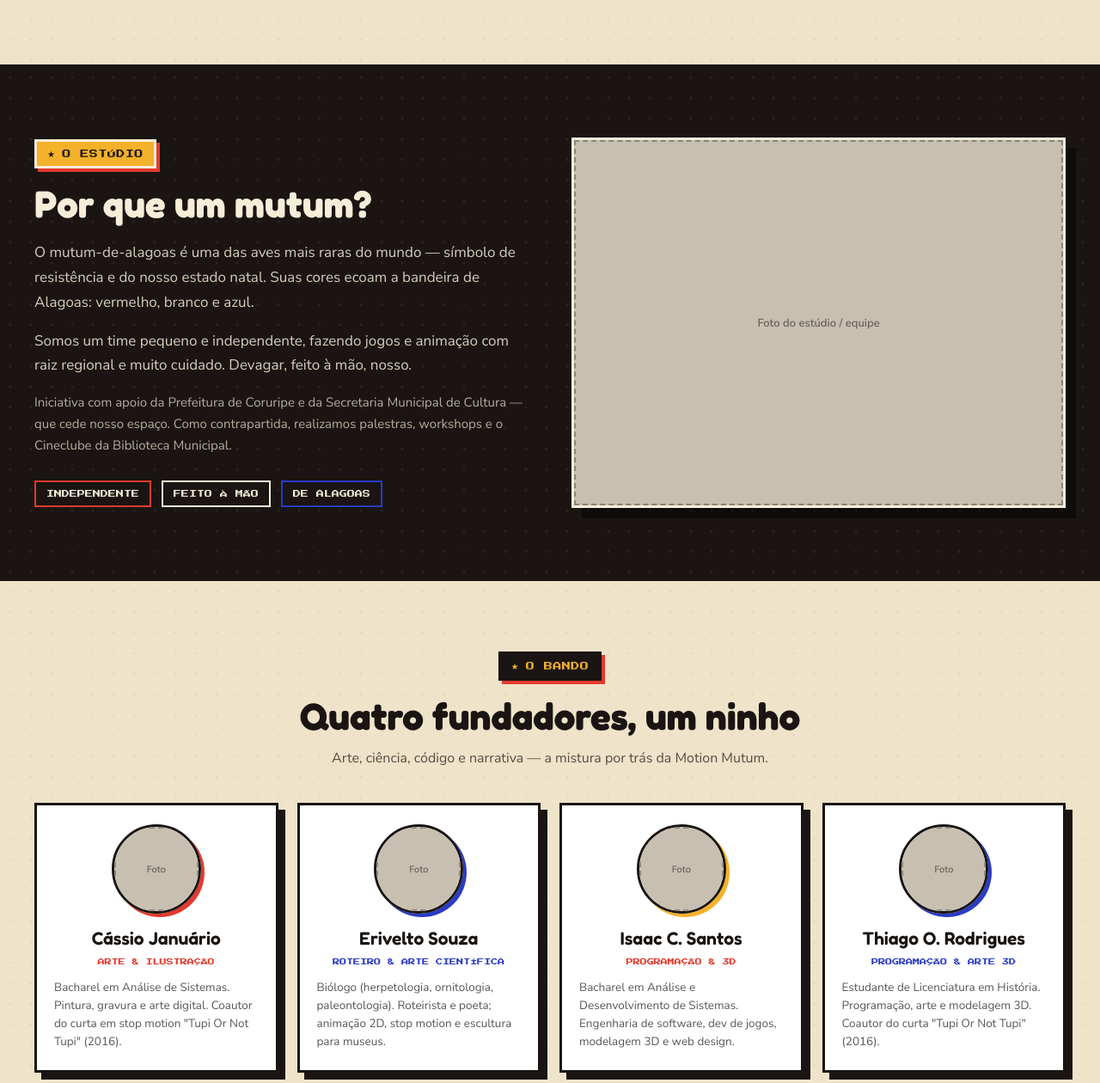
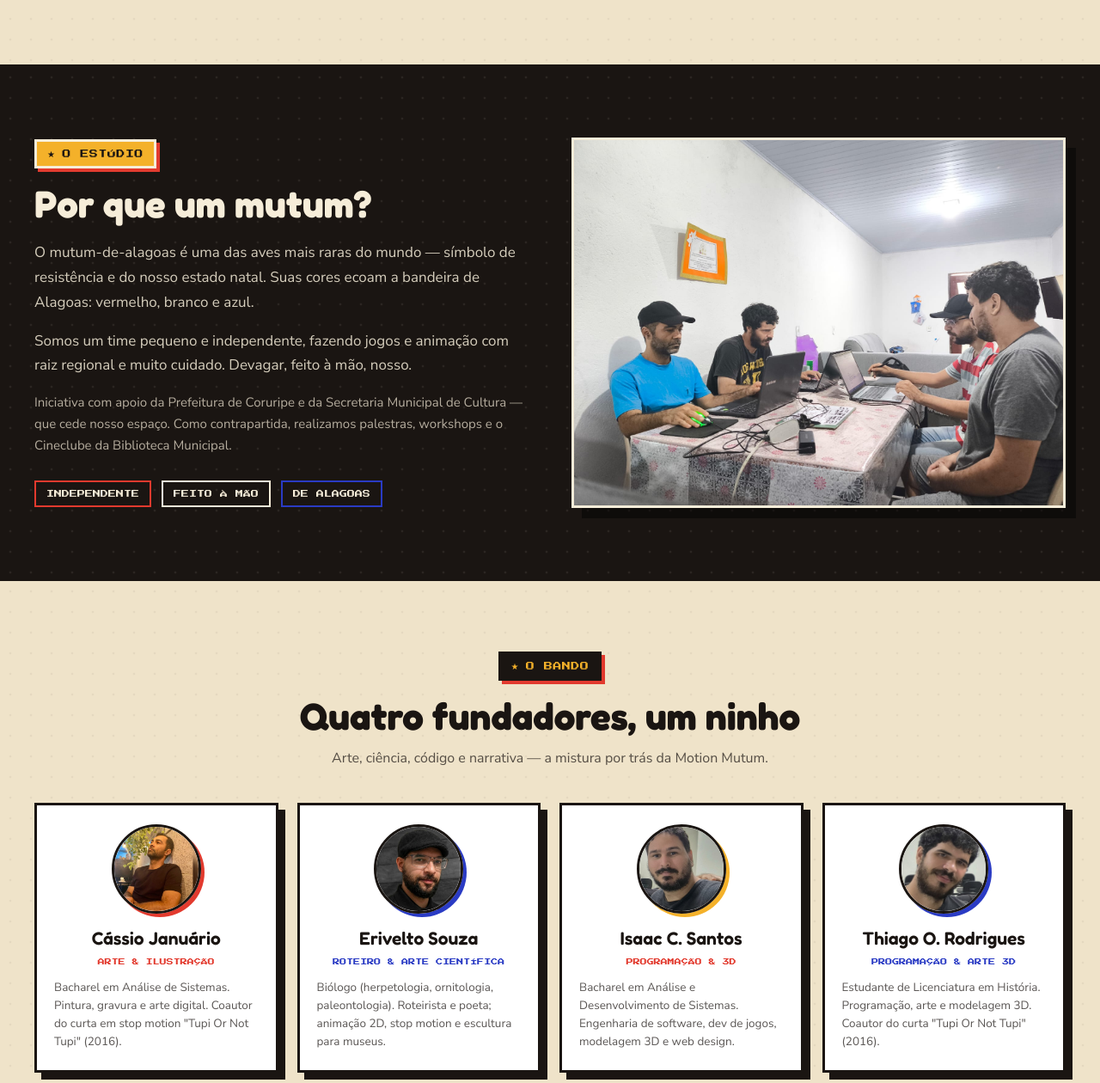
Before and after one commit to IsaacCSantos/site-motion-mutum-studio, a plain HTML site: page index.html in a window 1280 px wide. Shown: the part 3001-4261 px from the top of the page at 86% size. Drawn offline with Linux system fonts and the light colour scheme.

Commit message:
Adiciona fotos reais da equipe e carrossel de reuniões no Estúdio
- Substitui os 4 placeholders de avatar da seção Equipe pelas fotos
  reais de Cássio, Erivelto, Isaac e Thiago.
- Seção Estúdio ganha um carrossel (sempre ativo, avança sozinho a
  cada 3.5s) com 4 fotos de reuniões da equipe, já que ainda não há
  um espaço fixo do estúdio.

```diff
--- a/index.html
+++ b/index.html
@@ -97,7 +97,7 @@
       </div>
 
       <!-- screenshot strip -->
-      <div class="shot-grid" style="margin-top:22px">
+      <div class="shot-grid" data-carousel style="margin-top:22px">
         <div class="shot-box"><div class="img-slot">Screenshot 01</div></div>
         <div class="shot-box"><div class="img-slot">Screenshot 02</div></div>
         <div class="shot-box"><div class="img-slot">Screenshot 03</div></div>
@@ -123,7 +123,7 @@
       </div>
 
       <!-- shorts grid -->
-      <div class="shot-grid" style="margin-top:26px">
+      <div class="shot-grid" data-carousel style="margin-top:26px">
         <div class="short-card">
           <div class="short-media"><div class="img-slot">Curta 01</div></div>
           <div class="short-body"><div class="short-title" data-en="The Curassow's Song">O Canto do Mutum</div><div class="short-status" style="--fg:#E23A2E" data-en="SHORT · COMING SOON">CURTA · EM BREVE</div></div>
@@ -155,8 +155,11 @@
           <div class="pill" style="--bd:#2A3BC4" data-en="MADE IN ALAGOAS">DE ALAGOAS</div>
         </div>
       </div>
-      <div class="studio-photo">
-        <div class="img-slot">Foto do estúdio / equipe</div>
+      <div class="studio-photo carousel-track" data-carousel>
+        <img src="assets/studio-meeting-1.jpg" alt="Equipe da Motion Mutum reunida para uma palestra">
+        <img src="assets/studio-meeting-2.jpg" alt="Equipe da Motion Mutum reunida trabalhando em notebooks">
+        <img src="assets/studio-meeting-3.jpg" alt="Equipe da Motion Mutum reunida trabalhando em notebooks">
+        <img src="assets/studio-meeting-4.jpg" alt="Equipe da Motion Mutum reunida trabalhando em notebooks">
       </div>
     </div>
   </section>
@@ -170,31 +173,31 @@
         <p class="team-lede" data-en="Art, science, code and story — the mix behind Motion Mutum.">Arte, ciência, código e narrativa — a mistura por trás da Motion Mutum.</p>
       </div>
 
-      <div class="team-grid">
+      <div class="team-grid" data-carousel>
         <!-- Cássio -->
         <div class="team-card">
-          <div class="team-avatar" style="--sh:#E23A2E"><div class="img-slot img-slot--sm">Foto</div></div>
+          <div class="team-avatar" style="--sh:#E23A2E"><img class="team-photo" src="assets/cassio-januario.png" alt="Cássio Januário"></div>
           <div class="team-name">Cássio Januário</div>
           <div class="team-role" style="--fg:#E23A2E" data-en="ART &amp; ILLUSTRATION">ARTE &amp; ILUSTRAÇÃO</div>
           <p class="team-bio" data-en="Systems Analysis grad. Painting, printmaking and digital art. Co-created the stop-motion short &quot;Tupi Or Not Tupi&quot; (2016).">Bacharel em Análise de Sistemas. Pintura, gravura e arte digital. Coautor do curta em stop motion &quot;Tupi Or Not Tupi&quot; (2016).</p>
         </div>
         <!-- Erivelto -->
         <div class="team-card">
-          <div class="team-avatar" style="--sh:#2A3BC4"><div class="img-slot img-slot--sm">Foto</div></div>
+          <div class="team-avatar" style="--sh:#2A3BC4"><img class="team-photo" src="assets/erivelto-souza.png" alt="Erivelto Souza"></div>
           <div class="team-name">Erivelto Souza</div>
           <div class="team-role" style="--fg:#2A3BC4" data-en="WRITING &amp; SCIENCE ART">ROTEIRO &amp; ARTE CIENTÍFICA</div>
           <p class="team-bio" data-en="Biologist (herpetology, ornithology, paleontology). Writer and poet; 2D animation, stop motion and museum sculpture.">Biólogo (herpetologia, ornitologia, paleontologia). Roteirista e poeta; animação 2D, stop motion e escultura para museus.</p>
         </div>
         <!-- Isaac -->
         <div class="team-card">
-          <div class="team-avatar" style="--sh:#F4B12A"><div class="img-slot img-slot--sm">Foto</div></div>
+          <div class="team-avatar" style="--sh:#F4B12A"><img class="team-photo" src="assets/isaac-santos.jpg" alt="Isaac C. Santos"></div>
           <div class="team-name">Isaac C. Santos</div>
           <div class="team-role" style="--fg:#E23A2E" data-en="PROGRAMMING &amp; 3D">PROGRAMAÇÃO &amp; 3D</div>
           <p class="team-bio" data-en="Systems Analysis &amp; Development grad. Software engineering, game dev, 3D modeling and web design.">Bacharel em Análise e Desenvolvimento de Sistemas. Engenharia de software, dev de jogos, modelagem 3D e web design.</p>
         </div>
         <!-- Thiago -->
         <div class="team-card">
-          <div class="team-avatar" style="--sh:#2A3BC4"><div class="img-slot img-slot--sm">Foto</div></div>
+          <div class="team-avatar" style="--sh:#2A3BC4"><img class="team-photo" src="assets/thiago-rodrigues.jpg" alt="Thiago O. Rodrigues"></div>
           <div class="team-name">Thiago O. Rodrigues</div>
           <div class="team-role" style="--fg:#2A3BC4" data-en="PROGRAMMING &amp; 3D ART">PROGRAMAÇÃO &amp; ARTE 3D</div>
           <p class="team-bio" data-en="History (teaching) student. Programming, art and 3D modeling. Co-created the short &quot;Tupi Or Not Tupi&quot; (2016).">Estudante de Licenciatura em História. Programação, arte e modelagem 3D. Coautor do curta &quot;Tupi Or Not Tupi&quot; (2016).</p>
--- a/script.js
+++ b/script.js
@@ -66,10 +66,10 @@ document.addEventListener('DOMContentLoaded', function () {
     contactForm.replaceWith(box);
   });
 
-  // one-at-a-time auto-advancing carousels (screenshots, shorts, team) — only
-  // visually active on mobile widths, where the CSS turns these grids into
-  // horizontal scroll-snap strips.
-  document.querySelectorAll('.shot-grid, .team-grid').forEach(function (track) {
+  // one-at-a-time auto-advancing carousels: screenshots/shorts/team (mobile
+  // only, where the CSS turns those grids into horizontal scroll-snap strips)
+  // and the studio meeting-photos carousel (always on).
+  document.querySelectorAll('[data-carousel]').forEach(function (track) {
     setInterval(function () {
       var count = track.children.length;
       if (!count || track.clientWidth === 0) return;
--- a/styles.css
+++ b/styles.css
@@ -85,6 +85,12 @@ input:focus,textarea:focus{outline:none;box-shadow:4px 4px 0 var(--red)}
 /* ===== image placeholders (final art goes here later) ===== */
 .img-slot{position:absolute;inset:0;width:100%;height:100%;display:flex;align-items:center;justify-content:center;text-align:center;background:var(--stone);border:2px dashed rgba(26,21,18,.35);color:rgba(26,21,18,.55);font-size:13px;font-weight:600;padding:12px;font-family:var(--font-body)}
 .img-slot--sm{font-size:11px}
+.team-photo{position:absolute;inset:0;width:100%;height:100%;object-fit:cover}
+
+/* ===== auto-advancing carousel (one slide at a time) ===== */
+.carousel-track{display:flex;overflow-x:hidden;scroll-snap-type:x mandatory;scroll-behavior:smooth;-webkit-overflow-scrolling:touch}
+.carousel-track > *{flex:0 0 100%;scroll-snap-align:start}
+.carousel-track img{width:100%;height:100%;object-fit:cover;display:block}
 
 /* ===== hero ===== */
 .hero{position:relative;overflow:hidden;background:var(--ink);color:var(--cream);border-bottom:3px solid var(--ink);background-image:radial-gradient(rgba(246,237,217,.09) 1.5px,transparent 1.6px);background-size:24px 24px}
```
Also changed, not shown: assets/cassio-januario.png (added), assets/erivelto-souza.png (added), assets/isaac-santos.jpg (added), assets/studio-meeting-1.jpg (added), assets/studio-meeting-2.jpg (added), assets/studio-meeting-3.jpg (added), assets/studio-meeting-4.jpg (added), assets/thiago-rodrigues.jpg (added).
